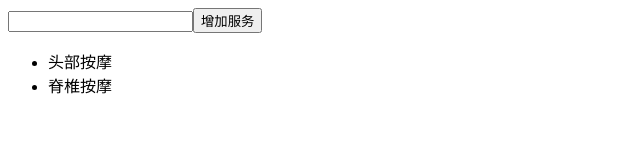
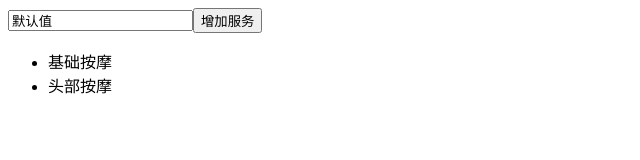
Before and after one commit to xmlg/ReacteDemo, a React (Create React App) app: page / in a window 1280 px wide. Shown: the top 160 px of the page, without its empty margins (0-640 px from the left). Built offline with nearby package versions, Linux system fonts and the light colour scheme.

Commit message:
服务可以添加

```diff
--- a/src/XiaoJieJie.js
+++ b/src/XiaoJieJie.js
@@ -1,21 +1,43 @@
 import React ,{Component,Fragment} from 'react'
 
 class XiaJieJie extends Component{
+    constructor(props){
+        super(props)
+        this.state={
+            inputValue:"默认值",
+            list:['基础按摩','头部按摩']
+        }
+    }
     render(){
         return (
             // <div>
             <Fragment>
                 <div>
-                    <input/>
-                    <button>增加服务</button>
+                    <input value={this.state.inputValue} onChange={this.inputChange.bind(this)}/>
+                    <button onClick={this.addList.bind(this)}>增加服务</button>
                 </div>
-                <ul claaName='list'>
-                    <li>头部按摩</li>
-                    <li>脊椎按摩</li>
+                <ul className='list'>
+                     {
+                        this.state.list.map((item,index)=>{
+                            return<li key={index+item}>{item}</li>
+                        })
+                     }
                 </ul>
             </Fragment>
             // </div>
         )
     }
+    inputChange(e){
+        console.log(e.target.value)
+        this.setState({
+            inputValue:e.target.value
+        })
+    }
+    addList(e){
+        this.setState({
+            list:[...this.state.list,this.state.inputValue],
+            inputValue:''
+        })
+    }
 }
 export default XiaJieJie
--- a/src/index.js
+++ b/src/index.js
@@ -1,6 +1,7 @@
 import React from 'react'
 import ReactDOM from 'react-dom'
 import XiaJieJie from './XiaoJieJie'
+
 //<App />:jsx is javascript and xml 遇到<就当作javascript来解析
 //自定义组件首字母大写 App 改为app会报错
-ReactDOM.render(<XiaJieJie />,document.getElementById('root'))
+ReactDOM.render(< XiaJieJie/>,document.getElementById('root'))
```
